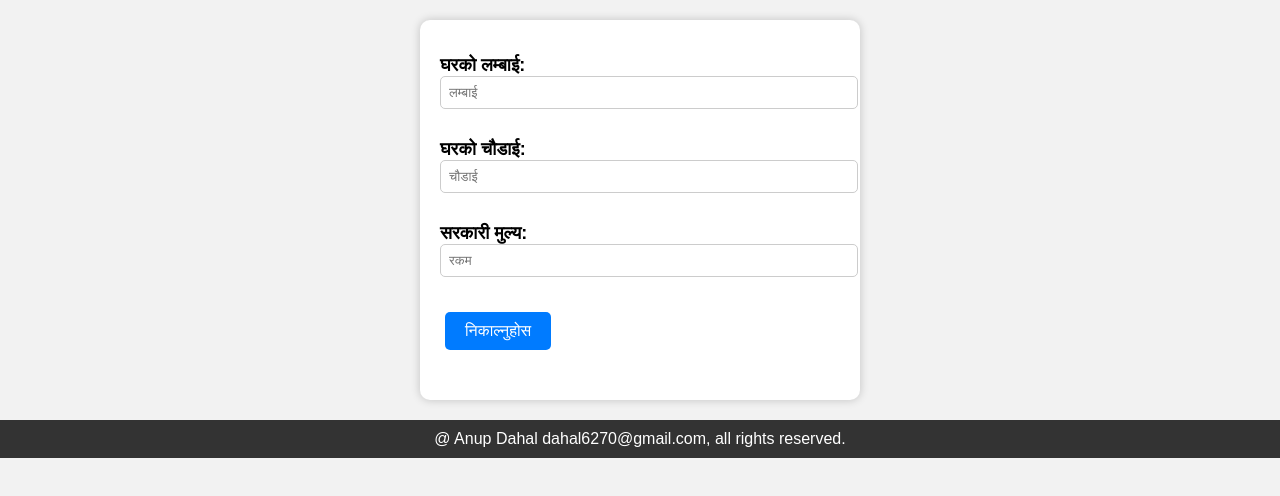
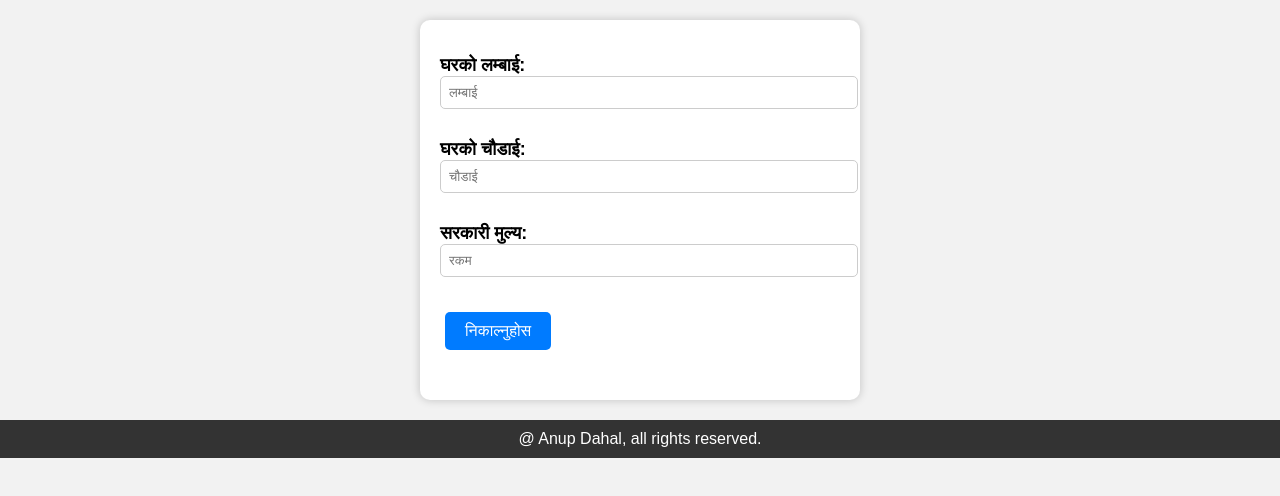
Before and after one commit to anupdahal/landPrakarCalculation, a website built with Vite: page neunatamMulyaNikalne.html in a window 1280 px wide. Built offline with nearby package versions, Linux system fonts and the light colour scheme.

Commit message:
Update neunatamMulyaNikalne.html
gmail hatako

```diff
--- a/neunatamMulyaNikalne.html
+++ b/neunatamMulyaNikalne.html
@@ -20,7 +20,7 @@
         <p id="result"></p>
         <!-- <p id="formula"></p> -->
     </div>
-    <footer>@ Anup Dahal dahal6270@gmail.com, all rights reserved.</footer>
+    <footer>@ Anup Dahal, all rights reserved.</footer>
 <script src="div1.js"></script>
 </body>
 </html>
```
